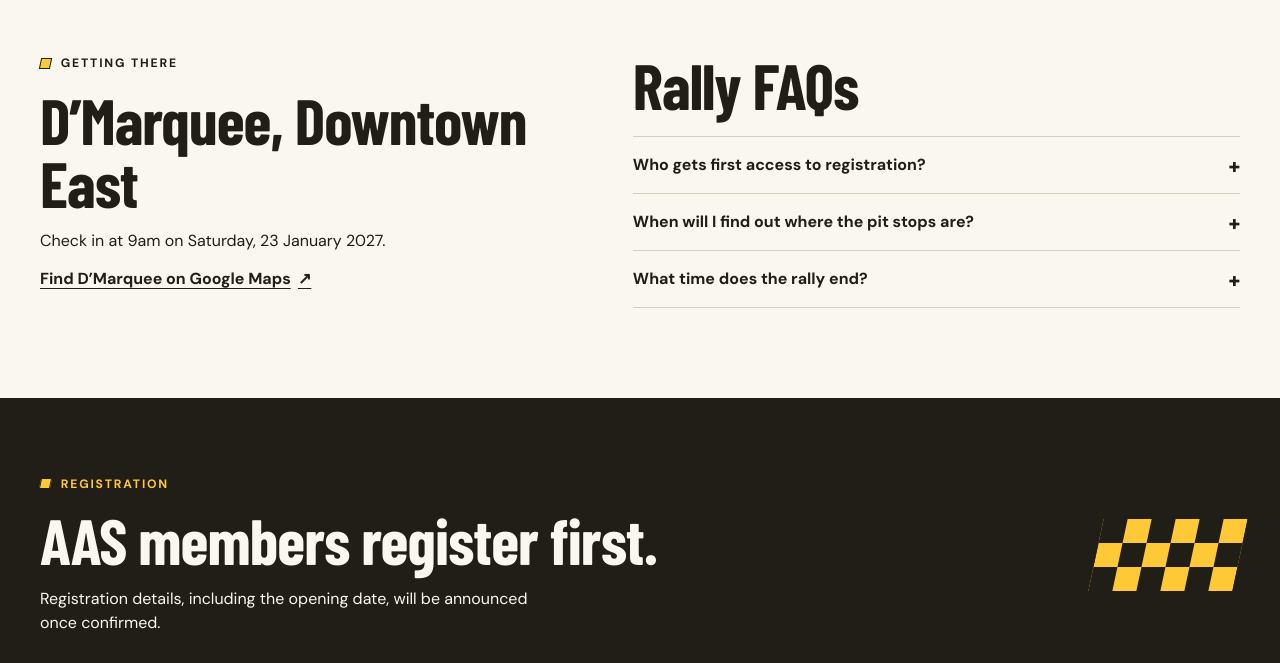
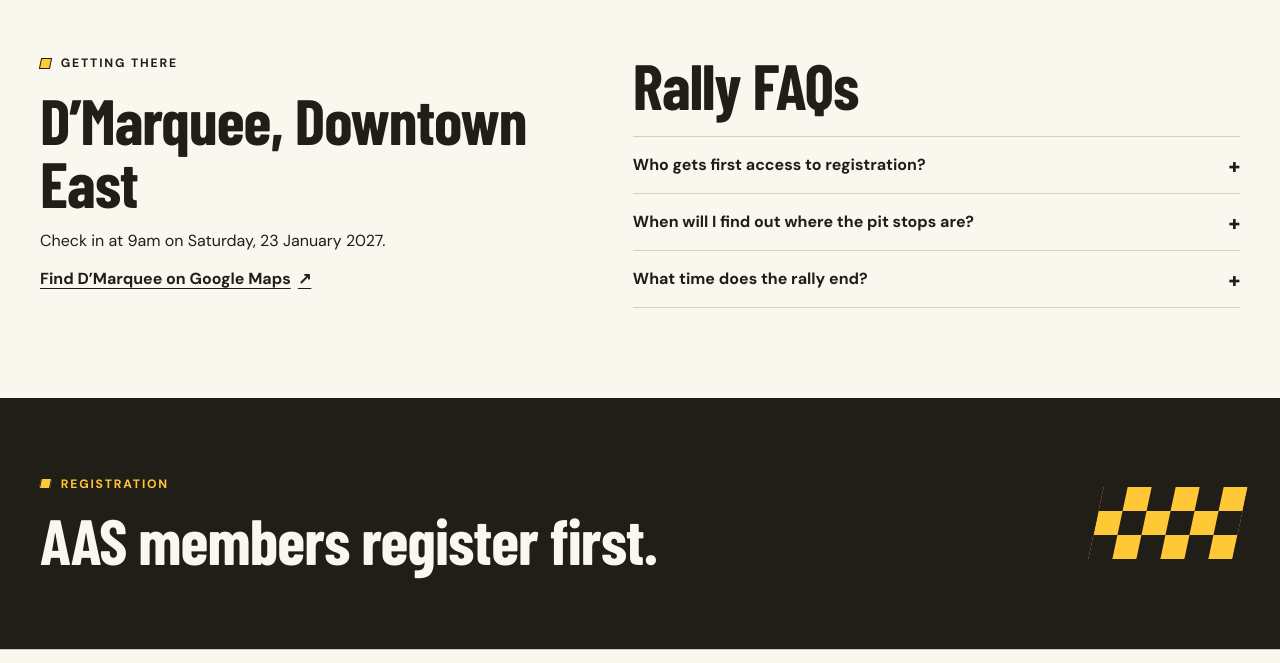
Before and after one commit to Arksow/petontour-website, a plain HTML site: page index.html in a window 1280 px wide. Shown: the part 2041-2704 px from the top of the page. Drawn offline with nearby package versions, Linux system fonts and the light colour scheme; a web font is replaced by a local one.

Commit message:
Remove the registration opening announcement

```diff
--- a/index.html
+++ b/index.html
@@ -110,7 +110,6 @@
         <div>
           <p class="eyebrow"><span aria-hidden="true"></span> Registration</p>
           <h2 id="registration-title">AAS members register first.</h2>
-          <p>Registration details, including the opening date, will be announced once confirmed.</p>
         </div>
         <div class="finish-line" aria-hidden="true"></div>
       </div>
--- a/styles.css
+++ b/styles.css
@@ -101,7 +101,6 @@ details p { margin: -.1rem 2rem 1rem 0; color: var(--muted); }
 .registration { background: var(--ink); color: var(--paper); }
 .registration-inner { position: relative; display: flex; align-items: center; justify-content: space-between; gap: 2rem; padding-block: clamp(2.7rem, 6vw, 4.8rem); }
 .registration .eyebrow { color: var(--yellow); }
-.registration p:last-child { margin-top: .9rem; max-width: 45ch; }
 .finish-line { flex: 0 0 9rem; height: 4.5rem; background-size: 48px 48px; color: var(--yellow); transform: skewX(-12deg); }
 .site-footer { border-top: 1px solid var(--line); }
 .footer-inner { padding-block: .85rem; }
```
